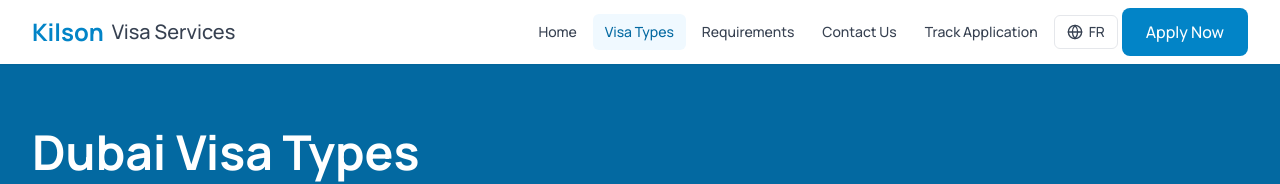
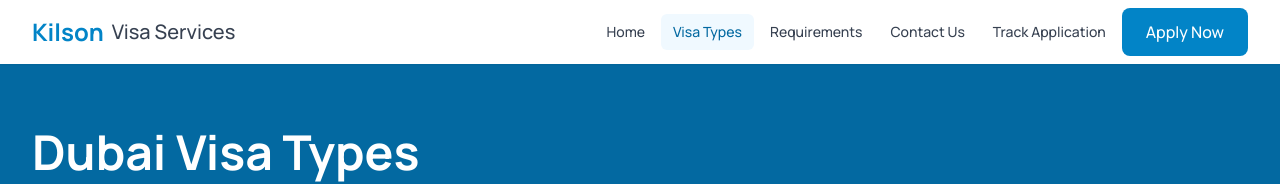
Before and after one commit to kilsonbonheur/1746270919900-67c6337c7c900857a79bea56, a React (Vite) app: page /visa-types in a window 1280 px wide. Shown: the top 184 px of the page. Built offline with nearby package versions, Linux system fonts and the light colour scheme; the HTML template or start-up script is replaced by a standard one.

Commit message:
fix default language and urls

```diff
--- a/src/components/Navbar.jsx
+++ b/src/components/Navbar.jsx
@@ -1,7 +1,6 @@
 import React, { useState } from 'react';
 import { Link, NavLink } from 'react-router-dom';
 import { Menu, X, ChevronDown } from 'lucide-react';
-import LanguageSwitcher from './LanguageSwitcher';
 import { useLanguage } from '../contexts/LanguageContext';
 import { t } from '../translations';
 
@@ -47,7 +46,6 @@ function Navbar() {
             <NavLink to="/track" className={navLinkClasses}>
               {t(language, "nav.trackApplication")}
             </NavLink>
-            <LanguageSwitcher />
             <Link to="/apply" className="ml-2 btn-primary">
               {t(language, "nav.applyNow")}
             </Link>
@@ -88,9 +86,8 @@ function Navbar() {
             <NavLink to="/track" className={navLinkClasses} onClick={() => setIsMenuOpen(false)}>
               {t(language, "nav.trackApplication")}
             </NavLink>
-            <div className="pt-2 flex items-center gap-3">
-              <LanguageSwitcher />
-              <Link to="/apply" className="flex-1 btn-primary text-center" onClick={() => setIsMenuOpen(false)}>
+            <div className="pt-2">
+              <Link to="/apply" className="btn-primary text-center block" onClick={() => setIsMenuOpen(false)}>
                 {t(language, "nav.applyNow")}
               </Link>
             </div>
--- a/src/contexts/LanguageContext.jsx
+++ b/src/contexts/LanguageContext.jsx
@@ -1,4 +1,4 @@
-import React, { createContext, useContext, useState, useEffect } from "react";
+import React, { createContext, useContext } from "react";
 
 const LanguageContext = createContext();
 
@@ -7,21 +7,10 @@ export function useLanguage() {
 }
 
 export function LanguageProvider({ children }) {
-  const [language, setLanguage] = useState(() => {
-    return localStorage.getItem("kilson_language") || "en";
-  });
-
-  useEffect(() => {
-    localStorage.setItem("kilson_language", language);
-    document.documentElement.lang = language;
-  }, [language]);
-
-  const toggleLanguage = () => {
-    setLanguage((prev) => (prev === "en" ? "fr" : "en"));
-  };
+  const language = "en";
 
   return (
-    <LanguageContext.Provider value={{ language, setLanguage, toggleLanguage }}>
+    <LanguageContext.Provider value={{ language }}>
       {children}
     </LanguageContext.Provider>
   );
```
Also changed, not shown: 2 other files (tests, documents, lock files or other folders).
